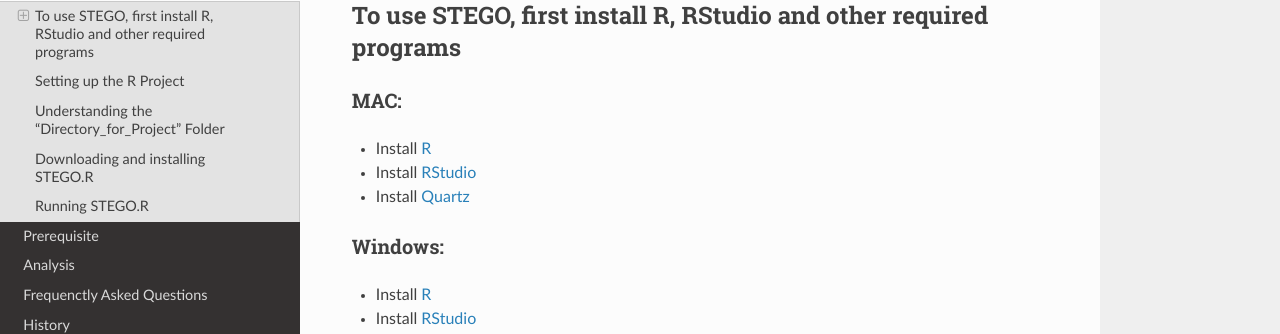
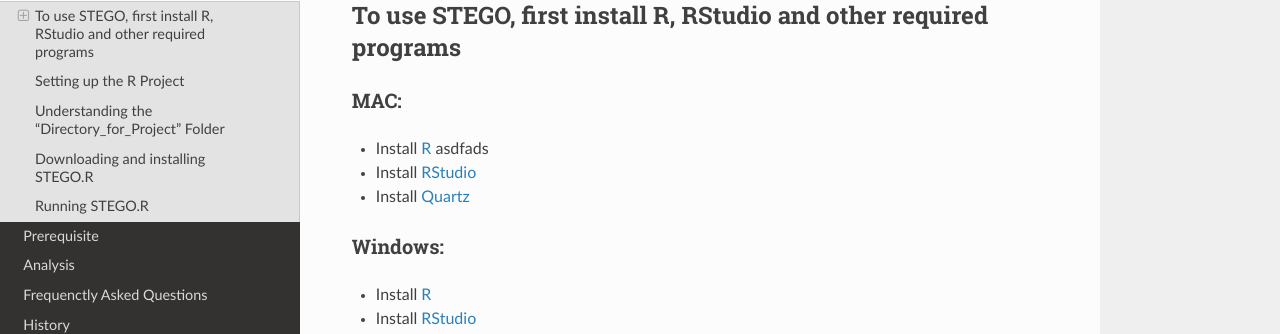
Before and after one commit to KerryAM-R/STEGOR, a Sphinx documentation site: the page built from docs/source/1.installation.rst, in a window 1280 px wide and 900 px high. Shown: the part 161-495 px from the top of the window. Built offline with Sphinx 7.4.7 and the Read the Docs theme 2.0.0, drawn with Linux system fonts in a browser that asks for light colours.

Commit message:
Update 1.installation.rst

```diff
--- a/docs/source/1.installation.rst
+++ b/docs/source/1.installation.rst
@@ -6,7 +6,7 @@
 MAC:
 ^^^^
 
-* Install `R <https://cran.r-project.org/bin/macosx/>`_
+* Install `R <https://cran.r-project.org/bin/macosx/>`_ asdfads
 * Install `RStudio <https://posit.co/download/rstudio-desktop/>`_
 * Install `Quartz <https://www.xquartz.org>`_
 
```
